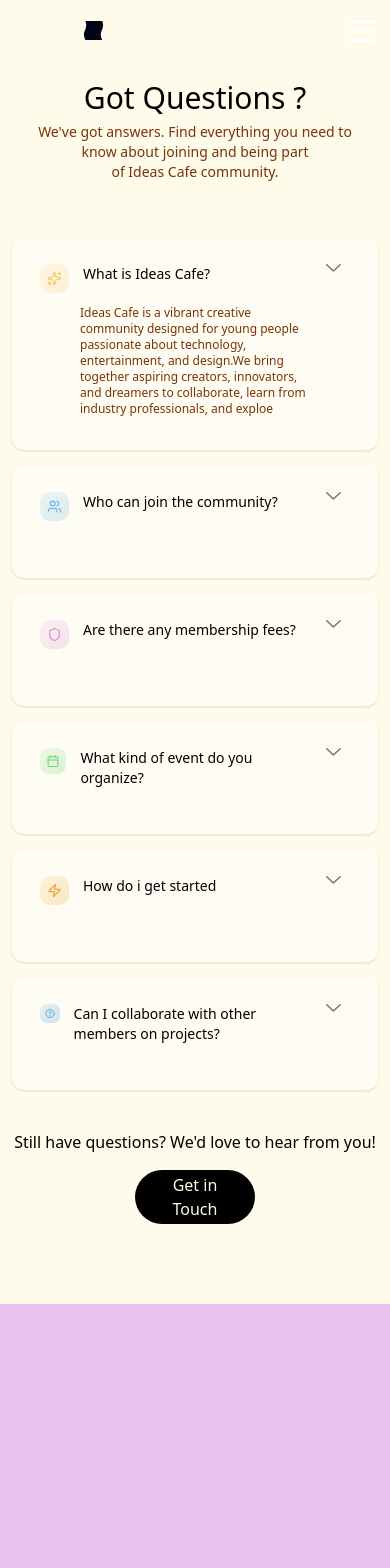
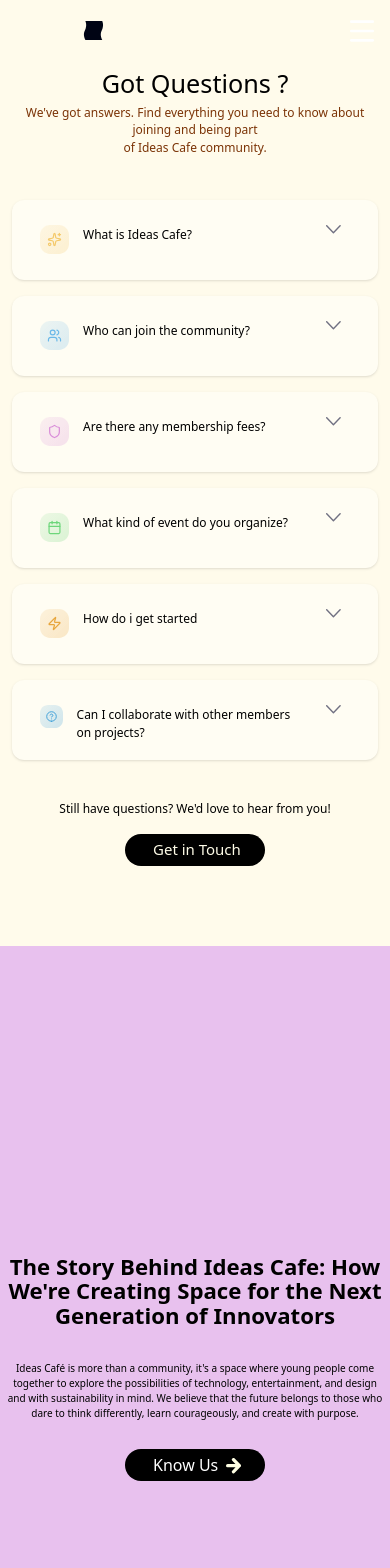
Before and after one commit to Ideas-Cafe/ideas-cafe, a Next.js app: page /Questions in a window 390 px wide. Shown: the top 1568 px of the page. Built offline with nearby package versions, Linux system fonts and the light colour scheme.

Commit message:
Finished Mobile Version

```diff
--- a/app/About/page.tsx
+++ b/app/About/page.tsx
@@ -13,12 +13,12 @@ const About = () => {
         id="About"
       >
         <div className="text-center space-y-2 text-black ">
-          <p className="text-4xl max-sm:mx-2 max-sm:text-2xl font-bold mb-4 animate-[slide-pop_2s_ease-in-out_1_alternate_forwards]">
+          <p className="text-4xl max-sm:mx-2 max-sm:text-[22.2px] font-bold mb-4 animate-[slide-pop_2s_ease-in-out_1_alternate_forwards]">
             The Story Behind Ideas Cafe: How We're{" "}
             <br className="max-sm:hidden" /> Creating Space for the Next
             Generation of <br className="max-sm:hidden" /> Innovators
           </p>
-          <p className="text-md max-sm:mx-1.5 max-sm:text-xs font-normal mb-8 max-sm:mb-7 animate-[slide-pop_2s_ease-in-out_1_alternate_forwards]">
+          <p className="text-md max-sm:mx-1.5 max-sm:text-[10px] font-normal mb-8 max-sm:my-8 animate-[slide-pop_2s_ease-in-out_1_alternate_forwards]">
             Ideas Café is more than a community, it's a space where young people
             come together to explore the <br className="max-sm:hidden" />{" "}
             possibilities of technology, entertainment, and design and with
@@ -27,10 +27,10 @@ const About = () => {
             think differently, learn courageously, and create with purpose.
           </p>
           <Button
-            value="Get to Know Us"
+            value="Know Us"
             icon={Right_Arrow}
             func={TestFunction}
-            className="text-white bg-black max-sm:w-40 max-sm:h-15 max-sm:-mt-1"
+            className="whitespace-nowrap text-white bg-black max-sm:w-35 max-sm:h-8 max-sm:-mt-1"
           />
         </div>
       </div>
--- a/app/Community/Join_Community/page.tsx
+++ b/app/Community/Join_Community/page.tsx
@@ -11,11 +11,11 @@ const JoinCommunity = () => {
           backgroundRepeat: "no-repeat",
         }}
       >
-        <div className="text-amber-50 text-center space-y-4">
-          <p className="text-4xl max-sm:text-2xl max-sm:mx-1 font-bold text-center">
+        <div className="text-amber-50 text-center space-y-4 max-sm:space-y-8">
+          <p className="text-4xl max-sm:text-[22.2px] max-sm:mx-1 font-bold text-center">
             Create, Connect. Redefine what's possible.
           </p>
-          <p className="mx-30 max-sm:mx-5">
+          <p className="mx-30 max-sm:text-[12px] max-sm:mx-5">
             Connect with passionate creators innovators and visionaries who are
             pushing boundaries, sharing ideas, and{" "}
             <br className="max-sm:hidden" /> building what's next. Whether
@@ -25,7 +25,7 @@ const JoinCommunity = () => {
           </p>
           <Button
             value="Let's Build Together"
-            className="font-medium my-3 text-sm max-sm:w-37 max-sm:h-12"
+            className="whitespace-nowrap font-medium my-3 text-sm max-sm:w-40 max-sm:h-8 max-sm:px-5"
           />
         </div>
       </div>
--- a/app/Community/page.tsx
+++ b/app/Community/page.tsx
@@ -11,10 +11,10 @@ const Community = () => {
     <>
       <div className="bg-amber-50 h-170" id="Community">
         <div className="py-13 flex-1 justify-center items-center">
-          <p className="text-center text-4xl max-sm:text-2xl max-sm:mx-1 font-bold">
+          <p className="text-center text-4xl max-sm:text-[22.2px] max-sm:mx-1 font-bold">
             Be Part of Something Bigger
           </p>
-          <p className="text-center text-amber-800 font-medium mx-30 max-sm:mx-3 max-sm:text-sm my-4 max-sm:my-8">
+          <p className="text-center text-amber-800 font-medium mx-30 max-sm:mx-3 max-sm:text-[12px] my-4 max-sm:my-12">
             A space built for creators, innovators, and dreamers who believe in
             shaping the future through technology, design, and{" "}
             <br className="max-sm:hidden" /> creativity. At ideas Cafe, every
--- a/app/Events/page.tsx
+++ b/app/Events/page.tsx
@@ -18,13 +18,14 @@ const Events = () => {
             alt="Picture of the author"
             width={293}
             height={266}
+            className="max-sm:w-50 max-sm:h-35"
           />
         </div>
         <div className="py-13 flex-1 justify-center items-center">
-          <p className="text-center text-3xl max-sm:text-2xl font-semibold">
+          <p className="text-center text-3xl max-sm:text-[22.2px] font-semibold">
             Mentor Moments
           </p>
-          <p className="text-amber-800 font-medium max-sm:text-sm text-center mx-10 max-sm:mx-5 my-4">
+          <p className="text-amber-800 font-medium max-sm:text-[11px] text-center mx-10 max-sm:mx-5 my-4">
             Connect with people ahead of you in your chosen industry, learn from
             the jouneys, gain valuable insights,{" "}
             <br className="max-sm:hidden" /> and build relationships that can
@@ -38,13 +39,14 @@ const Events = () => {
             alt="Picture of the author"
             width={530}
             height={286}
+            className="max-sm:w-50"
           />
         </div>
         <div className="py-13 flex-1 justify-center items-center">
-          <p className="text-center text-3xl max-sm:text-2xl font-semibold">
+          <p className="text-center text-3xl max-sm:text-[22.2px] font-semibold">
             Collaboration Opprtunities
           </p>
-          <p className="text-amber-800 font-medium max-sm:text-sm text-center mx-30 max-sm:mx-5 my-4">
+          <p className="text-amber-800 font-medium max-sm:text-[11px] text-center mx-30 max-sm:mx-5 my-4">
             Connect with other passionate younge creators, share ideas. and work
             together on projects that challenge your{" "}
             <br className="max-sm:hidden" /> creativity and expand your
@@ -60,13 +62,14 @@ const Events = () => {
             alt="Picture of the author"
             width={478}
             height={354}
+            className="max-sm:w-50"
           />
         </div>
         <div className="py-13 flex-1 justify-center items-center">
-          <p className="text-center text-3xl max-sm:text-2xl font-semibold">
+          <p className="text-center text-3xl max-sm:text-[22.2px] font-semibold">
             Networking Spaces
           </p>
-          <p className="text-amber-800 font-medium text-center max-sm:text-sm mx-30 max-sm:mx-5 my-4">
+          <p className="text-amber-800 font-medium text-center max-sm:text-[11px] mx-30 max-sm:mx-5 my-4">
             Meet and grow with like minded young people who want to create,
             innovate, and build together - sharing{" "}
             <br className="max-sm:hidden" /> ideas, collaborating on projects,a
--- a/app/Questions/page.tsx
+++ b/app/Questions/page.tsx
@@ -16,7 +16,7 @@ const Questions = () => {
       value: "What is Ideas Cafe?",
       desc: "Ideas Cafe is a vibrant creative community designed for young people passionate about technology, entertainment, and design.We bring together aspiring creators, innovators, and dreamers to collaborate, learn from industry professionals, and exploe exciting possibilities in the digital and creative space.",
       icon: Stars,
-      active: "true",
+      active: "false",
     },
     {
       key: "02",
@@ -56,11 +56,13 @@ const Questions = () => {
   ];
   return (
     <>
-      <div className="w-full min-h-250 bg-amber-50 py-10">
+      <div className="w-full min-h-250 max-sm:min-h-200 bg-amber-50 py-10">
         <div className="flex justify-center items-center">
-          <div className="text-center space-y-1.5 my-10">
-            <p className="text-3xl font-medium">Got Questions ?</p>
-            <p className="text-sm max-sm:mx-5 font-normal text-amber-900">
+          <div className="text-center space-y-1.5 my-10 max-sm:my-7">
+            <p className="text-3xl max-sm:text-[25.2px] font-medium">
+              Got Questions ?
+            </p>
+            <p className="text-sm max-sm:mx-5 max-sm:text-[12px] font-normal text-amber-900">
               We've got answers. Find everything you need to know about joining
               and being part <br /> of Ideas Cafe community.
             </p>
@@ -76,11 +78,11 @@ const Questions = () => {
           />
         ))}
         <div className="flex justify-center items-center my-10">
-          <div className="text-center space-y-4">
+          <div className="text-center max-sm:text-[12px] space-y-4">
             <p>Still have questions? We'd love to hear from you! </p>
             <Button
               value="Get in Touch"
-              className="bg-black text-yellow-50 max-sm:w-30 max-sm:h-13.5"
+              className="whitespace-nowrap text-[15px] bg-black text-yellow-50 max-sm:w-35 max-sm:h-8"
             />
           </div>
         </div>
--- a/app/page.tsx
+++ b/app/page.tsx
@@ -25,7 +25,7 @@ export default function Home() {
           </p>
           <Button
             value="Join the commuinity"
-            className="whitespace-nowrap max-sm:w-40 max-sm:px-5 max-sm:text-sm"
+            className="whitespace-nowrap max-sm:w-40 max-sm:h-8 max-sm:px-5 max-sm:text-sm"
           />
         </div>
       </div>
--- a/components/ui/Qbox.tsx
+++ b/components/ui/Qbox.tsx
@@ -13,18 +13,18 @@ const Qbox = ({ icon = ".", value = "", desc = "", active = "" }) => {
   };
 
   const ActiveBox = isActive
-    ? "h-38 max-sm:h-53 transition-all duration-200"
+    ? "h-38 max-sm:h-50 transition-all duration-200"
     : "transition-all duration-200";
   const AppliedStyle = isActive
     ? "transition-all duration-200"
     : "hidden transition-all duration-200";
 
   const defaultBox =
-    "h-20 max-sm:h-28 bg-[#FFFDF3] mx-20 max-sm:mx-3 rounded-xl shadow my-4" +
+    "h-20 bg-[#FFFDF3] mx-20 max-sm:mx-3 rounded-xl shadow my-4" +
     " " +
     ActiveBox;
   const defaultText =
-    "text-sm max-sm:text-xs max-sm:h-28 max-sm:overflow-y-auto font-normal text-amber-900 mx-17 -mt-3.5" +
+    "text-sm max-sm:text-[10px] max-sm:h-28 max-sm:overflow-y-auto font-normal text-amber-900 mx-17 -mt-3.5" +
     " " +
     AppliedStyle;
 
@@ -37,7 +37,9 @@ const Qbox = ({ icon = ".", value = "", desc = "", active = "" }) => {
               <Image src={icon} alt="ic.$" width={29} height={29} />
             </div>
             <div>
-              <p className="font-normal max-sm:text-sm">{value || "value"}</p>
+              <p className="font-normal max-sm:text-[12px]">
+                {value || "value"}
+              </p>
             </div>
           </div>
           <div className="mr-8 mt-4">
--- a/components/ui/SideMenu.tsx
+++ b/components/ui/SideMenu.tsx
@@ -25,7 +25,7 @@ export default function SideMenu() {
 
       {/* Menu Overlay */}
       <div
-        className={`fixed inset-0 z-50 transition-all duration-100 ease-in-out ${
+        className={`fixed inset-0 z-50 transition-all duration-300 ease-in-out ${
           isOpen ? "visible" : "invisible"
         }`}
       >
```
